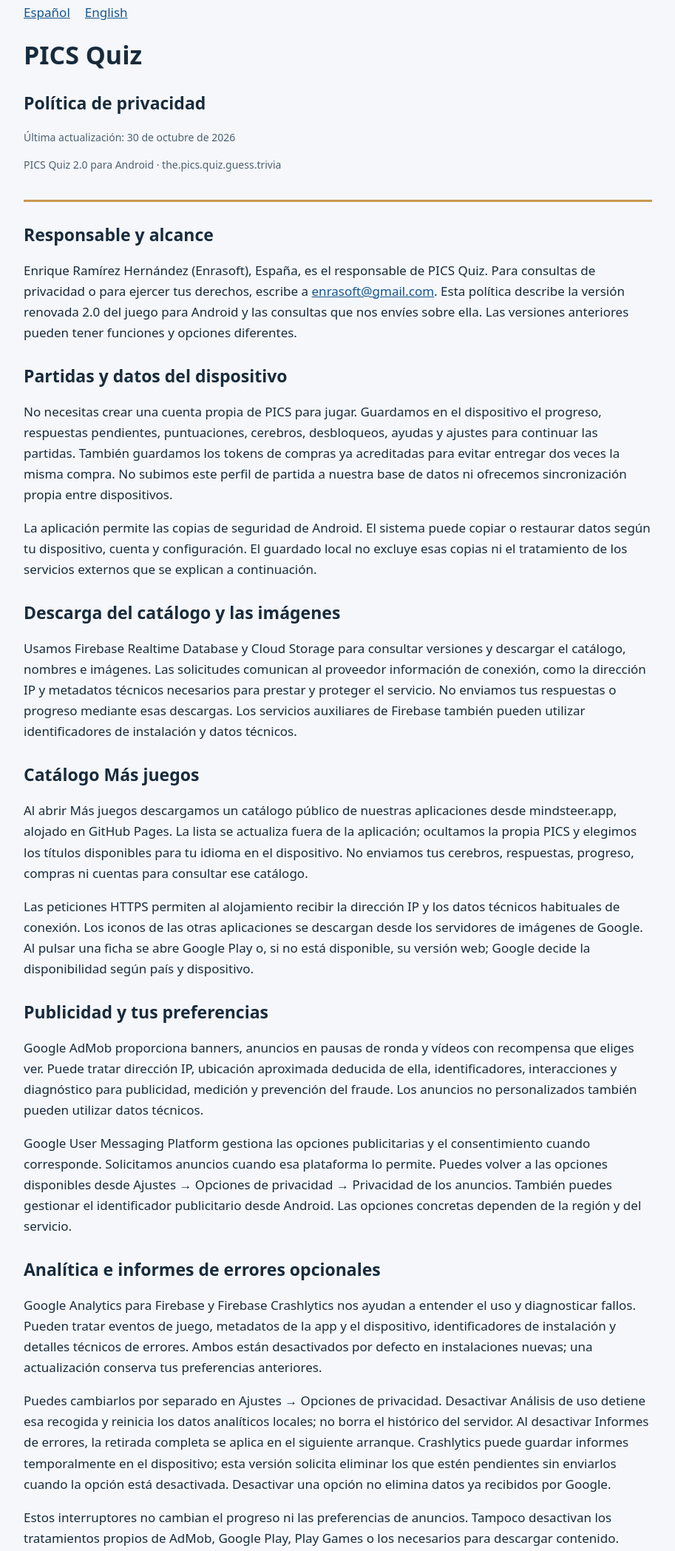
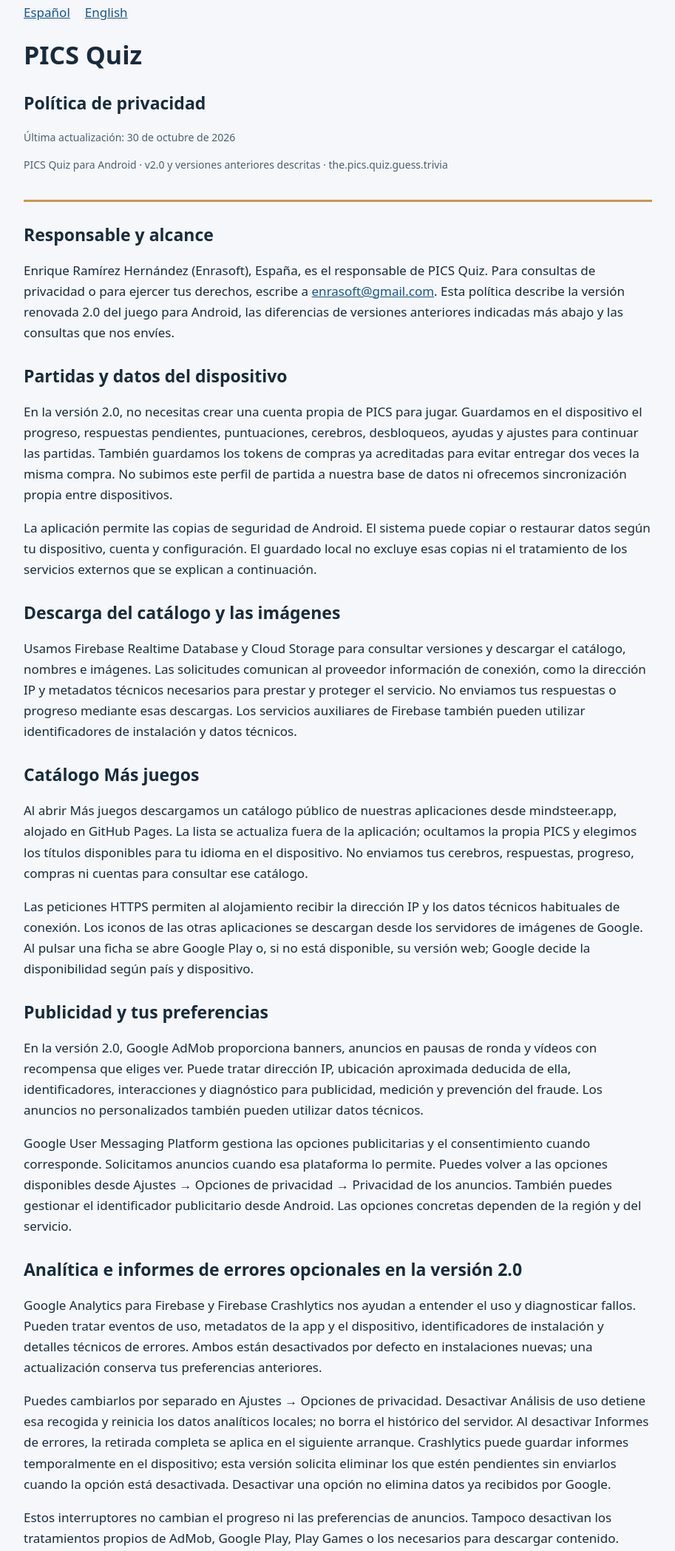
Before and after one commit to enraher/mindsteer-site, a plain HTML site: page pics-quiz/privacy-es.html in a window 1280 px wide. Shown: the part 27-2124 px from the top of the page at 74% size, without its empty margins (183-1096 px from the left). Drawn offline with Linux system fonts and the light colour scheme.

Commit message:
Clarify PICS privacy choices across current and legacy versions (es)

```diff
--- a/pics-quiz/privacy-es.html
+++ b/pics-quiz/privacy-es.html
@@ -11,20 +11,21 @@
 @media(max-width:480px){main{padding:24px 18px 50px}h1{font-size:29px}h2{font-size:22px}}</style></head><body><main><header>
 <nav aria-label="Idioma"><a href="privacy-es.html" lang="es">Español</a><a href="privacy.html" lang="en">English</a></nav>
 <h1>PICS Quiz</h1><h2>Política de privacidad</h2><p class="meta">Última actualización: 30 de octubre de 2026</p>
-<p class="meta">PICS Quiz 2.0 para Android · the.pics.quiz.guess.trivia</p></header>
-<section><h2>Responsable y alcance</h2><p>Enrique Ramírez Hernández (Enrasoft), España, es el responsable de PICS Quiz. Para consultas de privacidad o para ejercer tus derechos, escribe a <a href="mailto:enrasoft@gmail.com">enrasoft@gmail.com</a>. Esta política describe la versión renovada 2.0 del juego para Android y las consultas que nos envíes sobre ella. Las versiones anteriores pueden tener funciones y opciones diferentes.</p></section>
-<section><h2>Partidas y datos del dispositivo</h2><p>No necesitas crear una cuenta propia de PICS para jugar. Guardamos en el dispositivo el progreso, respuestas pendientes, puntuaciones, cerebros, desbloqueos, ayudas y ajustes para continuar las partidas. También guardamos los tokens de compras ya acreditadas para evitar entregar dos veces la misma compra. No subimos este perfil de partida a nuestra base de datos ni ofrecemos sincronización propia entre dispositivos.</p><p>La aplicación permite las copias de seguridad de Android. El sistema puede copiar o restaurar datos según tu dispositivo, cuenta y configuración. El guardado local no excluye esas copias ni el tratamiento de los servicios externos que se explican a continuación.</p></section>
+<p class="meta">PICS Quiz para Android · v2.0 y versiones anteriores descritas · the.pics.quiz.guess.trivia</p></header>
+<section><h2>Responsable y alcance</h2><p>Enrique Ramírez Hernández (Enrasoft), España, es el responsable de PICS Quiz. Para consultas de privacidad o para ejercer tus derechos, escribe a <a href="mailto:enrasoft@gmail.com">enrasoft@gmail.com</a>. Esta política describe la versión renovada 2.0 del juego para Android, las diferencias de versiones anteriores indicadas más abajo y las consultas que nos envíes.</p></section>
+<section><h2>Partidas y datos del dispositivo</h2><p>En la versión 2.0, no necesitas crear una cuenta propia de PICS para jugar. Guardamos en el dispositivo el progreso, respuestas pendientes, puntuaciones, cerebros, desbloqueos, ayudas y ajustes para continuar las partidas. También guardamos los tokens de compras ya acreditadas para evitar entregar dos veces la misma compra. No subimos este perfil de partida a nuestra base de datos ni ofrecemos sincronización propia entre dispositivos.</p><p>La aplicación permite las copias de seguridad de Android. El sistema puede copiar o restaurar datos según tu dispositivo, cuenta y configuración. El guardado local no excluye esas copias ni el tratamiento de los servicios externos que se explican a continuación.</p></section>
 <section><h2>Descarga del catálogo y las imágenes</h2><p>Usamos Firebase Realtime Database y Cloud Storage para consultar versiones y descargar el catálogo, nombres e imágenes. Las solicitudes comunican al proveedor información de conexión, como la dirección IP y metadatos técnicos necesarios para prestar y proteger el servicio. No enviamos tus respuestas o progreso mediante esas descargas. Los servicios auxiliares de Firebase también pueden utilizar identificadores de instalación y datos técnicos.</p></section>
 <section><h2>Catálogo Más juegos</h2><p>Al abrir Más juegos descargamos un catálogo público de nuestras aplicaciones desde mindsteer.app, alojado en GitHub Pages. La lista se actualiza fuera de la aplicación; ocultamos la propia PICS y elegimos los títulos disponibles para tu idioma en el dispositivo. No enviamos tus cerebros, respuestas, progreso, compras ni cuentas para consultar ese catálogo.</p><p>Las peticiones HTTPS permiten al alojamiento recibir la dirección IP y los datos técnicos habituales de conexión. Los iconos de las otras aplicaciones se descargan desde los servidores de imágenes de Google. Al pulsar una ficha se abre Google Play o, si no está disponible, su versión web; Google decide la disponibilidad según país y dispositivo.</p></section>
-<section><h2>Publicidad y tus preferencias</h2><p>Google AdMob proporciona banners, anuncios en pausas de ronda y vídeos con recompensa que eliges ver. Puede tratar dirección IP, ubicación aproximada deducida de ella, identificadores, interacciones y diagnóstico para publicidad, medición y prevención del fraude. Los anuncios no personalizados también pueden utilizar datos técnicos.</p><p>Google User Messaging Platform gestiona las opciones publicitarias y el consentimiento cuando corresponde. Solicitamos anuncios cuando esa plataforma lo permite. Puedes volver a las opciones disponibles desde Ajustes → Opciones de privacidad → Privacidad de los anuncios. También puedes gestionar el identificador publicitario desde Android. Las opciones concretas dependen de la región y del servicio.</p></section>
-<section><h2>Analítica e informes de errores opcionales</h2><p>Google Analytics para Firebase y Firebase Crashlytics nos ayudan a entender el uso y diagnosticar fallos. Pueden tratar eventos de juego, metadatos de la app y el dispositivo, identificadores de instalación y detalles técnicos de errores. Ambos están desactivados por defecto en instalaciones nuevas; una actualización conserva tus preferencias anteriores.</p><p>Puedes cambiarlos por separado en Ajustes → Opciones de privacidad. Desactivar Análisis de uso detiene esa recogida y reinicia los datos analíticos locales; no borra el histórico del servidor. Al desactivar Informes de errores, la retirada completa se aplica en el siguiente arranque. Crashlytics puede guardar informes temporalmente en el dispositivo; esta versión solicita eliminar los que estén pendientes sin enviarlos cuando la opción está desactivada. Desactivar una opción no elimina datos ya recibidos por Google.</p><p>Estos interruptores no cambian el progreso ni las preferencias de anuncios. Tampoco desactivan los tratamientos propios de AdMob, Google Play, Play Games o los necesarios para descargar contenido.</p></section>
+<section><h2>Publicidad y tus preferencias</h2><p>En la versión 2.0, Google AdMob proporciona banners, anuncios en pausas de ronda y vídeos con recompensa que eliges ver. Puede tratar dirección IP, ubicación aproximada deducida de ella, identificadores, interacciones y diagnóstico para publicidad, medición y prevención del fraude. Los anuncios no personalizados también pueden utilizar datos técnicos.</p><p>Google User Messaging Platform gestiona las opciones publicitarias y el consentimiento cuando corresponde. Solicitamos anuncios cuando esa plataforma lo permite. Puedes volver a las opciones disponibles desde Ajustes → Opciones de privacidad → Privacidad de los anuncios. También puedes gestionar el identificador publicitario desde Android. Las opciones concretas dependen de la región y del servicio.</p></section>
+<section><h2>Analítica e informes de errores opcionales en la versión 2.0</h2><p>Google Analytics para Firebase y Firebase Crashlytics nos ayudan a entender el uso y diagnosticar fallos. Pueden tratar eventos de uso, metadatos de la app y el dispositivo, identificadores de instalación y detalles técnicos de errores. Ambos están desactivados por defecto en instalaciones nuevas; una actualización conserva tus preferencias anteriores.</p><p>Puedes cambiarlos por separado en Ajustes → Opciones de privacidad. Desactivar Análisis de uso detiene esa recogida y reinicia los datos analíticos locales; no borra el histórico del servidor. Al desactivar Informes de errores, la retirada completa se aplica en el siguiente arranque. Crashlytics puede guardar informes temporalmente en el dispositivo; esta versión solicita eliminar los que estén pendientes sin enviarlos cuando la opción está desactivada. Desactivar una opción no elimina datos ya recibidos por Google.</p><p>Estos interruptores no cambian el progreso ni las preferencias de anuncios. Tampoco desactivan los tratamientos propios de AdMob, Google Play, Play Games o los necesarios para descargar contenido.</p></section>
+<section><h2>Versiones anteriores: 1.5 y 1.4</h2><p>La versión 1.5 utiliza el sistema anterior de anuncios y medición de Google Analytics y Firebase. Puede registrar niveles elegidos, resultados, ayudas, saldo y eventos de compra. El comentario que decides enviar desde el formulario antiguo de informe también pasa a analítica. Sus opciones de privacidad dependen de la región y no equivalen a los controles independientes de la versión 2.0.</p><p>La versión 1.4 también incorporaba AppLovin y vinculaba el inicio de los informes de errores a la preferencia de analítica de aquel sistema. Las opciones de los proveedores y de tu cuenta de Google siguen siendo relevantes para sus datos.</p><p>Si nos consultas sobre datos de una versión anterior, indica qué versión utilizas. Atenderemos las solicitudes según los datos que podamos identificar y las obligaciones de conservación aplicables. Desactivar una opción o actualizar la app no elimina automáticamente datos ya recibidos por un proveedor.</p></section>
 <section><h2>Clasificación con Google Play Games</h2><p>Play Games puede autenticar automáticamente un perfil de jugador existente. La app evita pedir la creación de un perfil al arrancar; puedes iniciar ese proceso al abrir Clasificación. En esa pantalla se envía tu puntuación total para el ranking de Google. El SDK puede tratar identidad de jugador y datos de diagnóstico y uso conforme a las opciones de Google.</p><p>La visibilidad del perfil y de las puntuaciones depende de tus preferencias en Play Games. Puedes gestionar o eliminar los datos del juego desde tu perfil de Play Games o tu cuenta de Google. PICS no usa este servicio para sincronizar la partida local ni consultar tu lista de amigos.</p></section>
 <section><h2>Compras con Google Play</h2><p>Google Play gestiona el pago y su historial. Mediante Play Billing, PICS recibe el identificador del producto, estado y token de compra para entregar los cerebros y el beneficio sin anuncios cuando corresponda, registrar la entrega y consumir el producto. El token se conserva como comprobante local. No tenemos un formulario propio para introducir tarjetas ni recibimos el número de tu tarjeta. Google trata el pago conforme a sus condiciones y política.</p></section>
-<section><h2>Consultas e informes que decidas enviar</h2><p>La opción para informar de una imagen prepara un correo con el tema, nivel, imagen, idioma, tipo de problema y el comentario que escribas. Tu aplicación de correo muestra el mensaje y tú decides si enviarlo. No lo enviamos automáticamente por Firebase. Si nos escribes, recibiremos tu dirección y el contenido que incluyas para atender la consulta. No adjuntes contraseñas, datos de pago ni otra información sensible innecesaria.</p></section>
+<section><h2>Consultas e informes que decidas enviar</h2><p>En la versión 2.0, la opción para informar de una imagen prepara un correo con el tema, nivel, imagen, idioma, tipo de problema y el comentario que escribas. Tu aplicación de correo muestra el mensaje y tú decides si enviarlo. No lo enviamos automáticamente por Firebase. Si nos escribes, recibiremos tu dirección y el contenido que incluyas para atender la consulta. No adjuntes contraseñas, datos de pago ni otra información sensible innecesaria.</p></section>
 <section><h2>Finalidades, bases y destinatarios</h2><p>Tratamos los datos necesarios para prestar el juego y entregar compras como parte del servicio solicitado. Para las funciones opcionales nos basamos en tu elección y, cuando corresponde, en tu consentimiento. También podemos tratar información por interés legítimo para atender consultas y proteger el servicio, o para cumplir obligaciones legales. Retirar el consentimiento no afecta al tratamiento lícito anterior.</p><p>Google presta los servicios indicados y puede actuar como proveedor o como responsable de sus propios tratamientos según el producto. Tu proveedor de correo interviene si decides enviar una consulta. Podemos facilitar información cuando lo exija la ley o para atender una solicitud válida. No se toman decisiones automatizadas con efectos jurídicos o similares sobre ti mediante el progreso del juego.</p></section>
 <section><h2>Conservación, seguridad y transferencias</h2><p>Los datos de partida y comprobantes locales se conservan mientras sean necesarios para mantener el progreso y las compras acreditadas, o hasta que los borres. Las copias de Android dependen de su configuración. Conservamos las consultas mientras sean necesarias para resolverlas y durante los plazos aplicables a obligaciones o reclamaciones. Los datos de Google se conservan según el servicio, sus ajustes y sus obligaciones; puedes consultar las políticas enlazadas o escribirnos para una solicitud concreta.</p><p>Utilizamos conexiones cifradas para las descargas y los servicios de Google indicados. Ninguna medida garantiza seguridad absoluta. Los proveedores pueden tratar datos fuera de tu país, incluidos Estados Unidos, con los mecanismos aplicables descritos en sus políticas y condiciones. La información de Google sobre transferencias explica esos mecanismos.</p></section>
 <section><h2>Tus opciones y derechos</h2><p>Puedes gestionar los datos de la app y las copias desde Android. Borrar los datos o desinstalar puede hacerte perder progreso y cerebros; una restauración del sistema puede recuperar datos respaldados. Esto no elimina automáticamente el historial de Google Play, las puntuaciones de Play Games ni los datos ya recibidos por otros proveedores.</p><p>Cuando proceda, puedes solicitar acceso, rectificación, supresión, limitación, oposición y portabilidad, o retirar el consentimiento, escribiendo a <a href="mailto:enrasoft@gmail.com">enrasoft@gmail.com</a>. Indica PICS Quiz y lo que solicitas. Podemos pedir información proporcionada para identificar la solicitud y orientarte si debe atenderla un proveedor. No existe una cuenta propia de PICS que debas cancelar. Puedes presentar una reclamación ante tu autoridad de protección de datos; en España, la Agencia Española de Protección de Datos.</p></section>
 <section><h2>Menores, servicios externos y esta web</h2><p>Si eres menor, utiliza el juego con la autorización que exija la legislación aplicable. Si crees que un menor nos ha facilitado información indebidamente, contacta con nosotros para investigarlo y atender la solicitud.</p><p>Los servicios externos que decidas abrir tienen sus propias políticas. Esta página no incorpora scripts de publicidad o analítica. GitHub Pages puede tratar datos técnicos de conexión para alojarla y protegerla. Encontrarás las políticas de Google, Firebase y GitHub al final de esta página.</p></section>
 <section><h2>Cambios</h2><p>Actualizaremos esta política si cambian PICS o sus tratamientos. La fecha de la página identifica esta versión. Esta política es específica de PICS Quiz y no sustituye las políticas de otras aplicaciones de Enrasoft.</p></section>
 <footer><p>Enrique Ramírez Hernández · Enrasoft · España<br><a href="mailto:enrasoft@gmail.com">enrasoft@gmail.com</a></p>
-<div class="links"><a href="https://policies.google.com/privacy">Google</a><a href="https://firebase.google.com/support/privacy">Firebase</a><a href="https://developer.android.com/games/pgs/data-collection">Google Play Games</a><a href="https://policies.google.com/privacy/frameworks">Google · transferencias</a><a href="https://docs.github.com/en/site-policy/privacy-policies/github-general-privacy-statement">GitHub</a><a href="https://www.aepd.es/derechos-y-deberes/ejerce-tus-derechos">AEPD</a></div></footer></main></body></html>
+<div class="links"><a href="https://policies.google.com/privacy">Google</a><a href="https://firebase.google.com/support/privacy">Firebase</a><a href="https://developer.android.com/games/pgs/data-collection">Google Play Games</a><a href="https://policies.google.com/privacy/frameworks">Google · transferencias</a><a href="https://docs.github.com/en/site-policy/privacy-policies/github-general-privacy-statement">GitHub</a><a href="https://legal.applovin.com/privacy/">AppLovin</a><a href="https://www.aepd.es/derechos-y-deberes/ejerce-tus-derechos">AEPD</a></div></footer></main></body></html>
```
